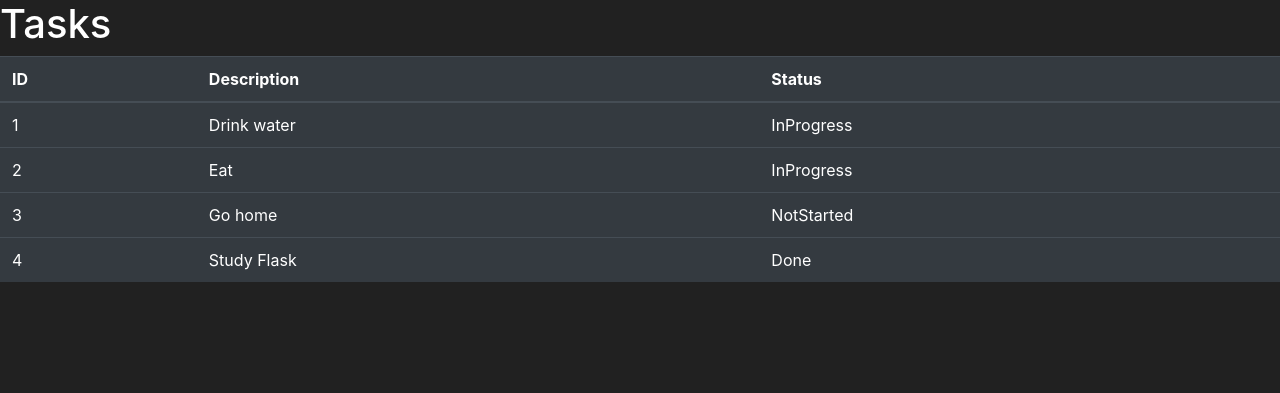
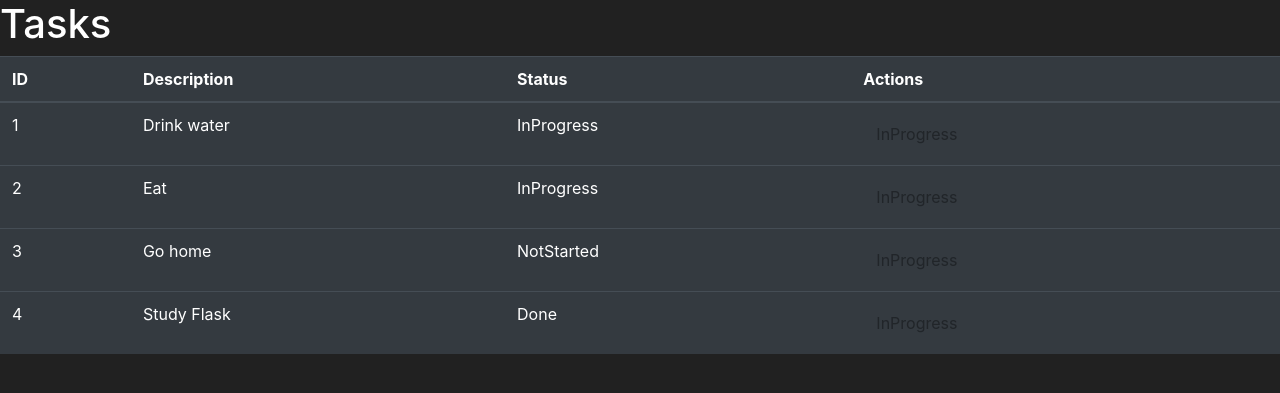
Before and after one commit to alancalumby/tasklist, a Flask app: page / in a window 1280 px wide. Shown: the part 56-449 px from the top of the page. Run offline with Flask 2, Linux system fonts and the light colour scheme.

Commit message:
Added action buttons

```diff
--- a/templates/home.html
+++ b/templates/home.html
@@ -12,6 +12,7 @@ Home page
                 <th scope="col">ID</th>
                 <th scope="col">Description</th>
                 <th scope="col">Status</th>
+                <th scope="col">Actions</th>
             </tr>
         </thead>
         <tbody>
@@ -20,6 +21,9 @@ Home page
                     <td>{{task.id}}</td>
                     <td>{{task.description}}</td>
                     <td>{{task.status}}</td>
+                    <td>
+                        <button class="btn btn-outline bt-info">InProgress</button>
+                    </td>
                 </tr>
             {% endfor %}
         </tbody>
```
